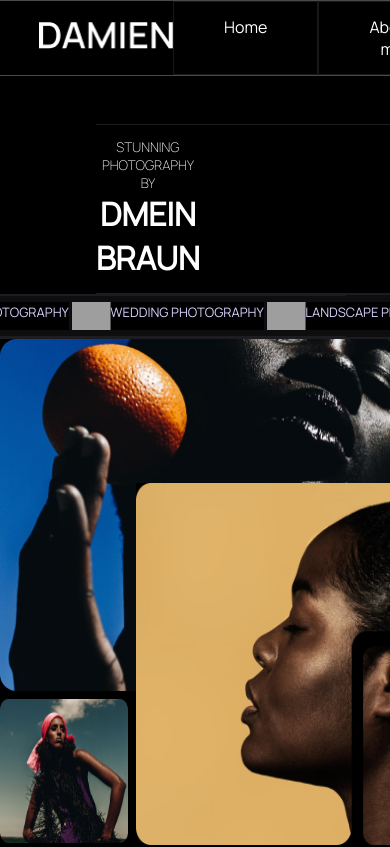
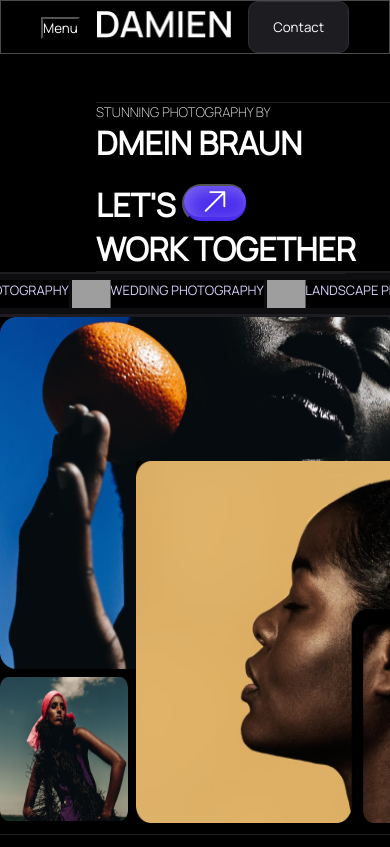
Before and after one commit to JuwelShaikh/figma-desgin, a React (Create React App) app: page / in a window 390 px wide. Shown: the top 847 px of the page. Built offline with nearby package versions, Linux system fonts and the light colour scheme; grey boxes are pictures that could not be loaded.

Commit message:
Responsive are on the way!

```diff
--- a/src/Components/HomePage/Header/head.css
+++ b/src/Components/HomePage/Header/head.css
@@ -43,3 +43,19 @@
     border-radius: 6.25rem;
     background: var(--Purple-55, #4A2CED);
 }
+
+/* Responsive */
+
+@media screen and (max-width:450px) {
+    .header{
+        display: flex;
+        flex-direction: column;
+        gap: 2px;
+    }
+    .h-left {
+        width: 100%;
+    }
+    .h-right {
+        width: 100%;
+    }
+}
--- a/src/Components/HomePage/NavBar/Navbar.css
+++ b/src/Components/HomePage/NavBar/Navbar.css
@@ -48,3 +48,43 @@
 .n-left>button:hover{
     background: var(--Dark-12, #313134);
 }
+.n-toggle{
+    display: none;
+}
+
+/* Responsive */
+
+@media screen and (max-width: 450px) {
+    .navBar {
+        width: 100%;
+    }
+    .n-list {
+        display: flex;
+        flex-direction: column;
+        justify-content: center;
+        gap: 1rem;
+    }
+    .n-mid{
+        position: absolute;
+        top: 5rem;
+        left: -100%;
+        /* right: 0; */
+        background: black;
+        border: 1px solid white;
+        padding: 1rem;
+        z-index: 50;
+        transition: all .5s;
+    }
+    .n-mid.active{
+        position: absolute;
+        top: 5rem;
+        left: 0;
+        background: black;
+        border: 1px solid white;
+        padding: 1rem;
+        z-index: 50;
+    }
+    .n-toggle{
+        display: block;
+    }
+}
--- a/src/Components/HomePage/NavBar/Navbar.jsx
+++ b/src/Components/HomePage/NavBar/Navbar.jsx
@@ -1,15 +1,23 @@
-import React from 'react';
+import React, { useState } from 'react';
 import '../NavBar/Navbar.css';
-import logo from '../../../Images/Logo.png'
+import logo from '../../../Images/Logo.png';
+
+
 
 const Navbar = () => {
+    const [isMenuOpen, setIsMenuOpen] = useState(false);
+
+
     return (
         <div className="n-container">
             <div className='navBar'>
+                <div className='n-toggle'>
+                    <button onClick={() => setIsMenuOpen(!isMenuOpen)}>Menu</button>
+                </div>
                 <div className="n-right">
                     <img src={logo} alt="" />
                 </div>
-                <div className="n-mid">
+                <div className={`n-mid ${isMenuOpen ? 'active' : ''}`}>
                     <div>
                         <ul className="n-list">
                             <li>Home</li>
--- a/src/Components/HomePage/SelfContent/SelfContent.css
+++ b/src/Components/HomePage/SelfContent/SelfContent.css
@@ -59,6 +59,7 @@
 }
 
 .s-about {
+    display: flex;
     margin-bottom: 5rem;
 }
 
@@ -206,14 +207,30 @@
     background: var(--Dark-12, #1C1C21);
     margin: 0.5rem;
 }
-.btns{
+
+.btns {
     display: flex;
     gap: 0.625rem;
 
 }
+
 .btns>* {
     border-radius: 0.625rem;
     border: 1px solid #2F2F37;
     background: var(--Dark-12, #1C1C21);
     padding: 1rem 2.50rem;
 }
+
+/* Responsive */
+
+@media screen and (max-width:450px) {
+
+    .s-abt-container {
+        /* height: auto; */
+        margin-top: 4rem;
+        display: block !important;
+        justify-content: space-between;
+    }
+
+
+}
```
